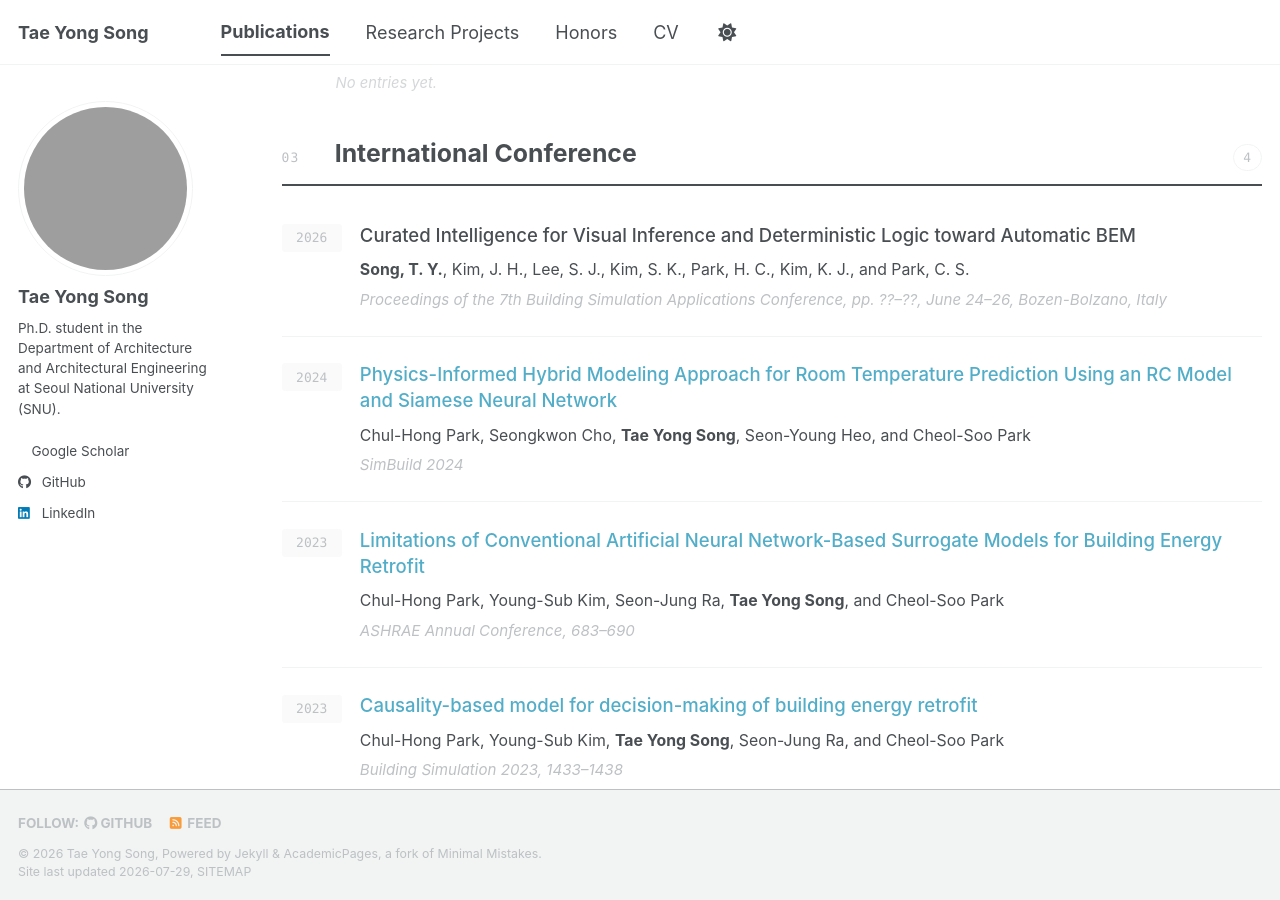
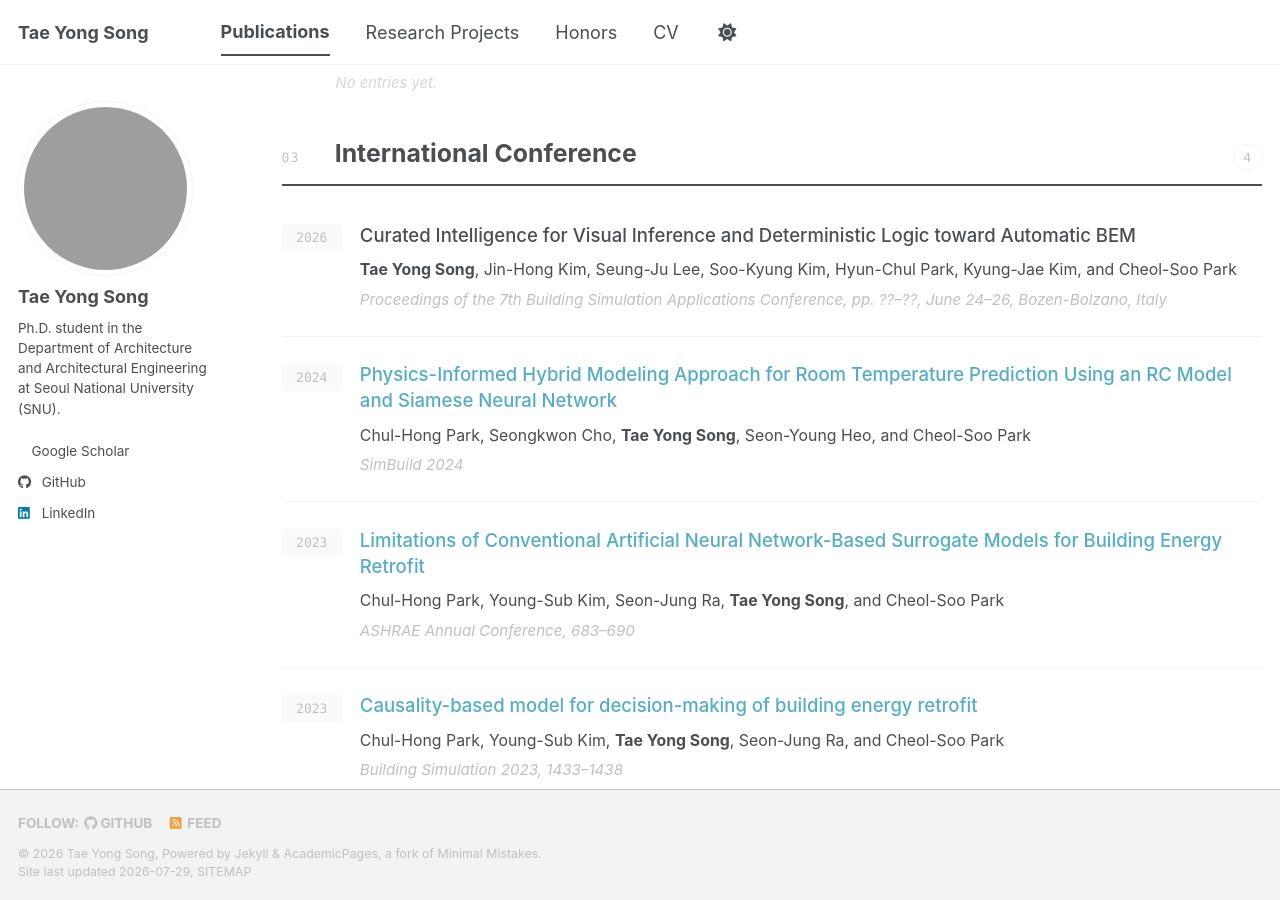
Before and after one commit to taeyong-song/taeyong-song.github.io, a Jekyll site: the page built from _pages/publications.html, in a window 1280 px wide and 900 px high, scrolled down 498 px. Built offline with Jekyll 4.4.1, drawn with Linux system fonts in a browser that asks for light colours; a style sheet for code colours, icons or effects is not loaded.

Commit message:
Expand BSA paper author names

```diff
--- a/_data/profile.yml
+++ b/_data/profile.yml
@@ -56,7 +56,7 @@ publications:
     scholar_url: https://scholar.google.com/citations?view_op=view_citation&hl=ko&user=0S4eAMwAAAAJ&citation_for_view=0S4eAMwAAAAJ:u5HHmVD_uO8C
 
   - title: Curated Intelligence for Visual Inference and Deterministic Logic toward Automatic BEM
-    authors: Song, T. Y., Kim, J. H., Lee, S. J., Kim, S. K., Park, H. C., Kim, K. J., and Park, C. S.
+    authors: Tae Yong Song, Jin-Hong Kim, Seung-Ju Lee, Soo-Kyung Kim, Hyun-Chul Park, Kyung-Jae Kim, and Cheol-Soo Park
     venue: Proceedings of the 7th Building Simulation Applications Conference, pp. ??–??, June 24–26, Bozen-Bolzano, Italy
     year: 2026
     selected: false
```
Also changed, not shown: 2 other files.
